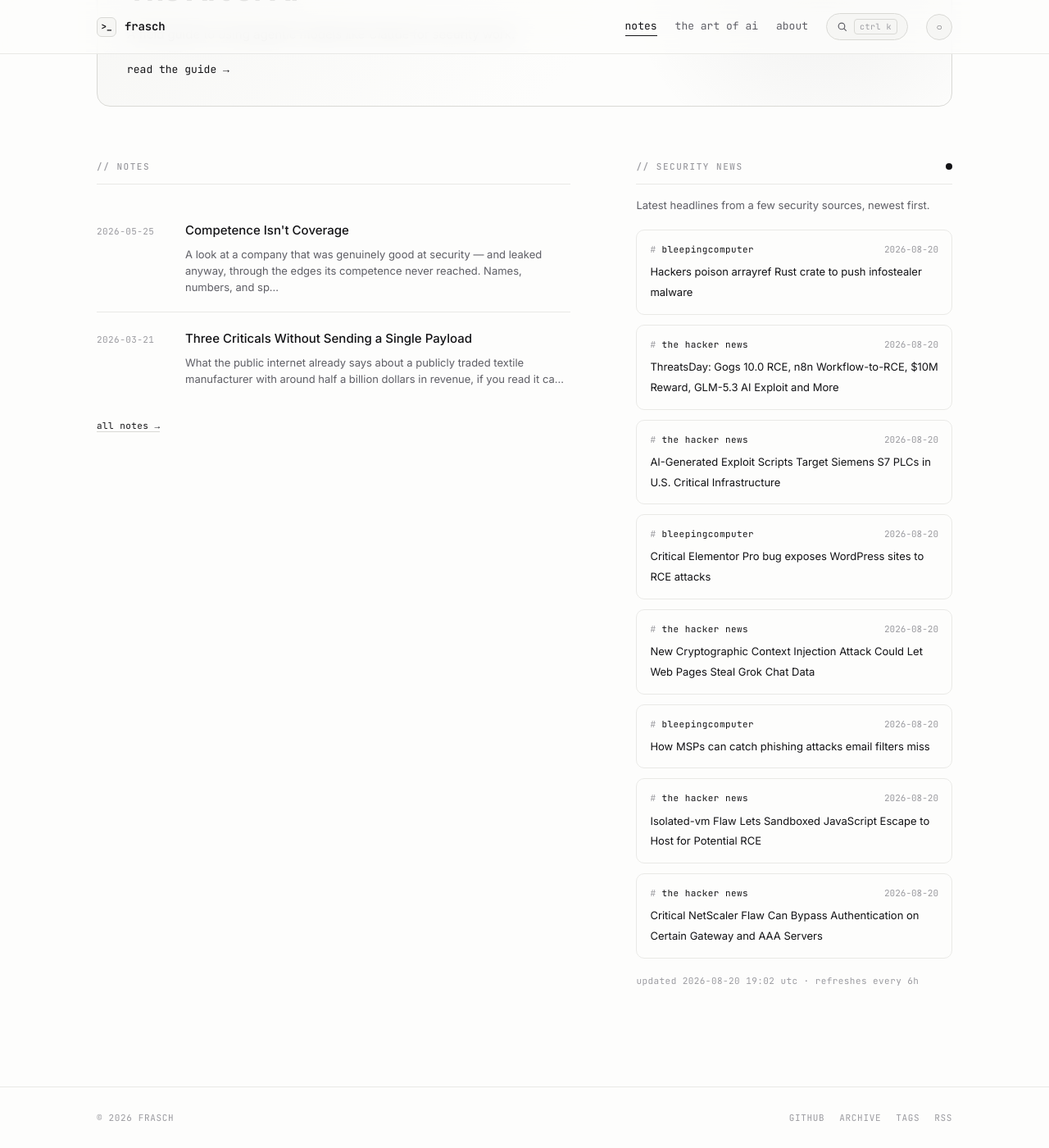
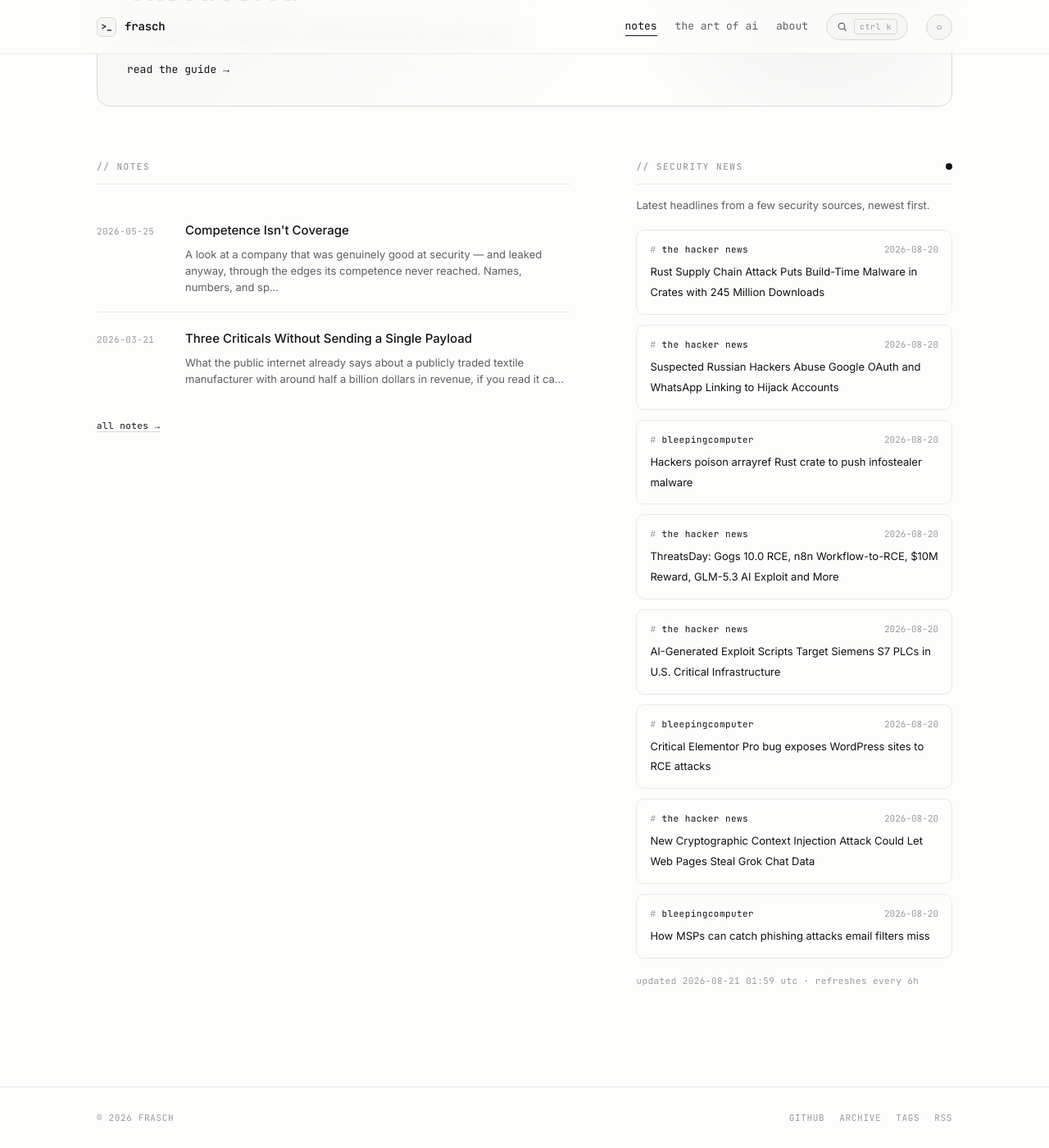
Before and after one commit to whoisfrasch/frasch, a Jekyll site: the page built from index.html, in a window 1280 px wide and 1400 px high, scrolled down 590 px. Shown: the whole window at 82% size. Built offline with Jekyll 4.4.1, drawn with Linux system fonts in a browser that asks for light colours.

```diff
--- a/_data/news.json
+++ b/_data/news.json
@@ -1,6 +1,18 @@
 {
-  "updated": "2026-08-20T19:02:20Z",
+  "updated": "2026-08-21T01:59:21Z",
   "items": [
+    {
+      "source": "the hacker news",
+      "title": "Rust Supply Chain Attack Puts Build-Time Malware in Crates with 245 Million Downloads",
+      "link": "https://thehackernews.com/2026/08/rust-supply-chain-attack-puts-build.html",
+      "date": "2026-08-20T20:22:35Z"
+    },
+    {
+      "source": "the hacker news",
+      "title": "Suspected Russian Hackers Abuse Google OAuth and WhatsApp Linking to Hijack Accounts",
+      "link": "https://thehackernews.com/2026/08/suspected-russian-hackers-abuse-google.html",
+      "date": "2026-08-20T19:59:19Z"
+    },
     {
       "source": "bleepingcomputer",
       "title": "Hackers poison arrayref Rust crate to push infostealer malware",
@@ -36,18 +48,6 @@
       "title": "How MSPs can catch phishing attacks email filters miss",
       "link": "https://www.bleepingcomputer.com/news/security/how-msps-can-catch-phishing-attacks-email-filters-miss/",
       "date": "2026-08-20T14:01:11Z"
-    },
-    {
-      "source": "the hacker news",
-      "title": "Isolated-vm Flaw Lets Sandboxed JavaScript Escape to Host for Potential RCE",
-      "link": "https://thehackernews.com/2026/08/isolated-vm-flaw-lets-sandboxed.html",
-      "date": "2026-08-20T13:48:24Z"
-    },
-    {
-      "source": "the hacker news",
-      "title": "Critical NetScaler Flaw Can Bypass Authentication on Certain Gateway and AAA Servers",
-      "link": "https://thehackernews.com/2026/08/critical-netscaler-flaw-can-bypass.html",
-      "date": "2026-08-20T13:35:13Z"
     }
   ]
 }
```
